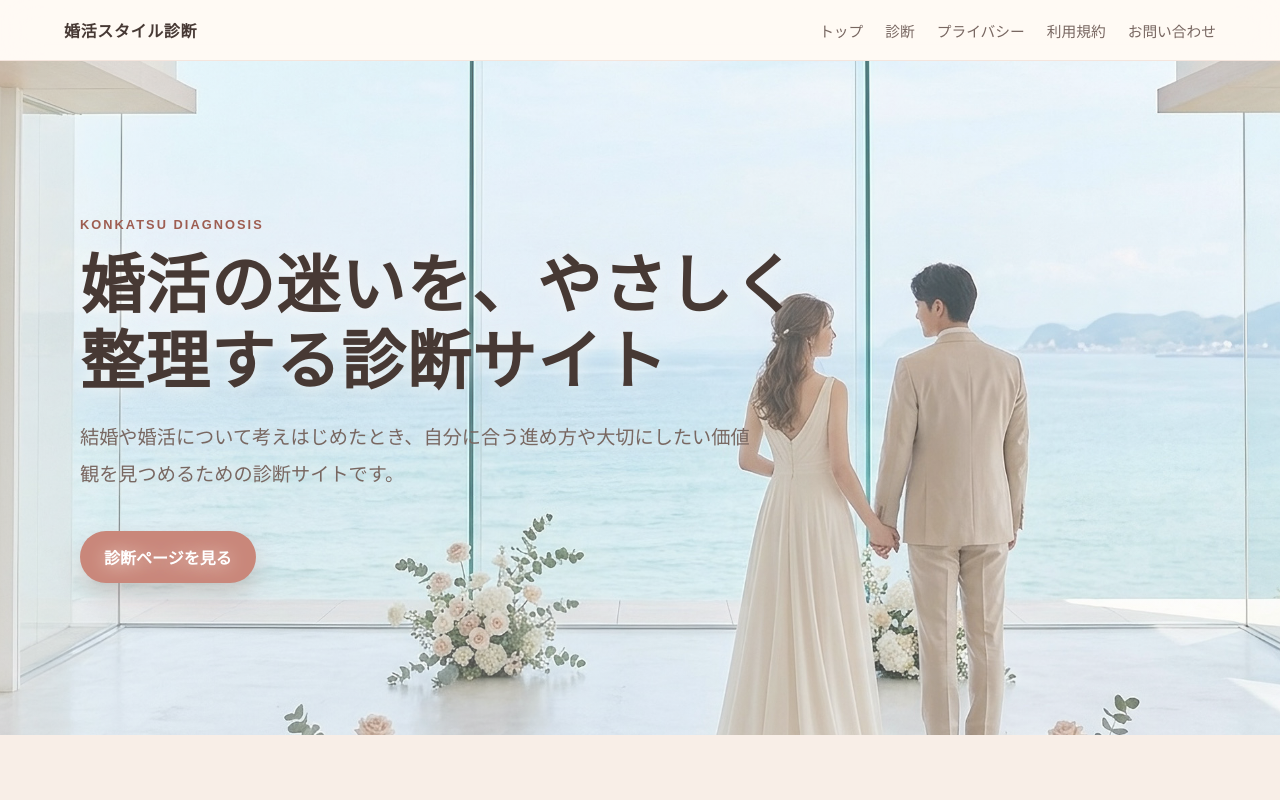
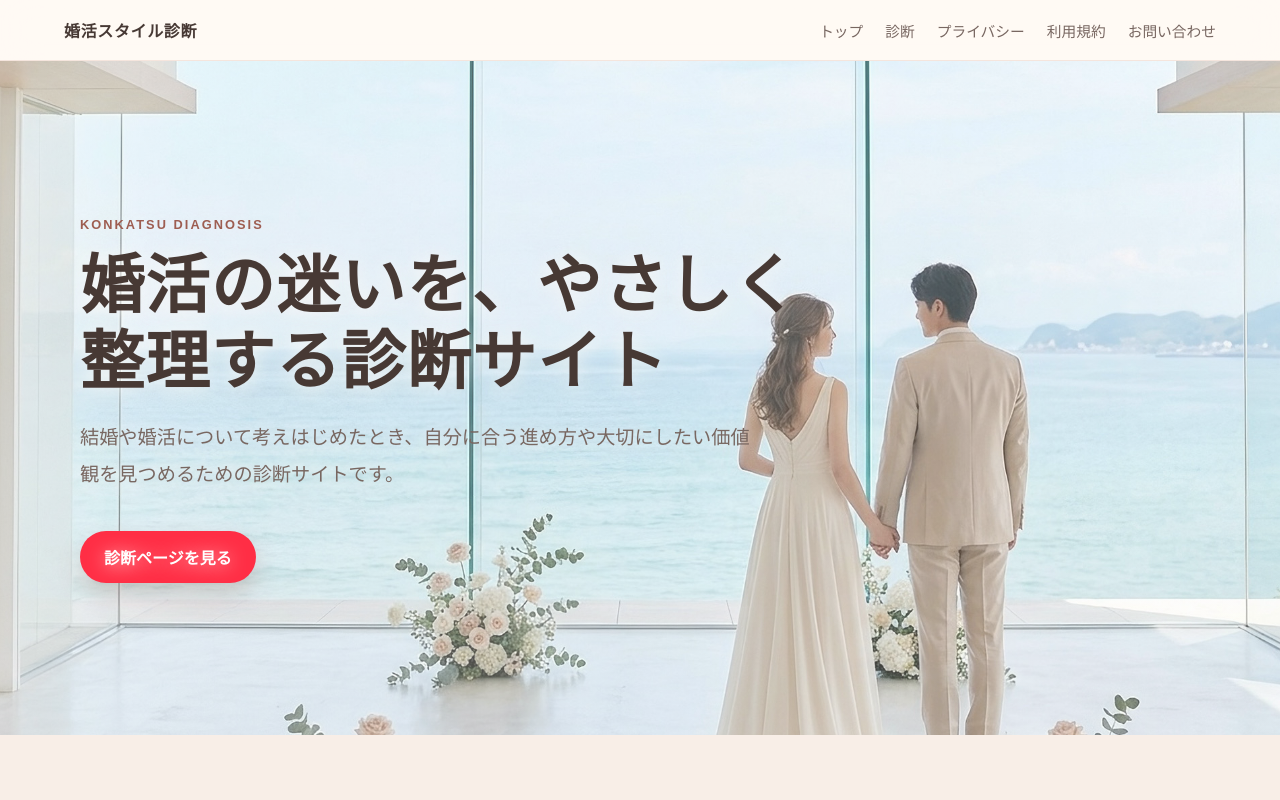
Before and after one commit to kenichis1971-cloud/konkatsu-diagnosis-site, a Next.js app: page / in a window 1280 px wide. Shown: the top 800 px of the page. Built offline with nearby package versions, Linux system fonts and the light colour scheme.

Commit message:
Change hero CTA button to bright red

```diff
--- a/app/globals.css
+++ b/app/globals.css
@@ -149,7 +149,7 @@ p {
   margin-top: 18px;
   padding: 14px 24px;
   border-radius: 999px;
-  background: var(--color-accent);
+  background: #ff2e45;
   color: #fff;
   font-weight: 700;
   box-shadow: 0 12px 24px rgba(157, 93, 81, 0.24);
@@ -157,7 +157,7 @@ p {
 
 .button:hover,
 .button:focus-visible {
-  background: var(--color-accent-dark);
+  background: #e6293e;
 }
 
 .section,
```
